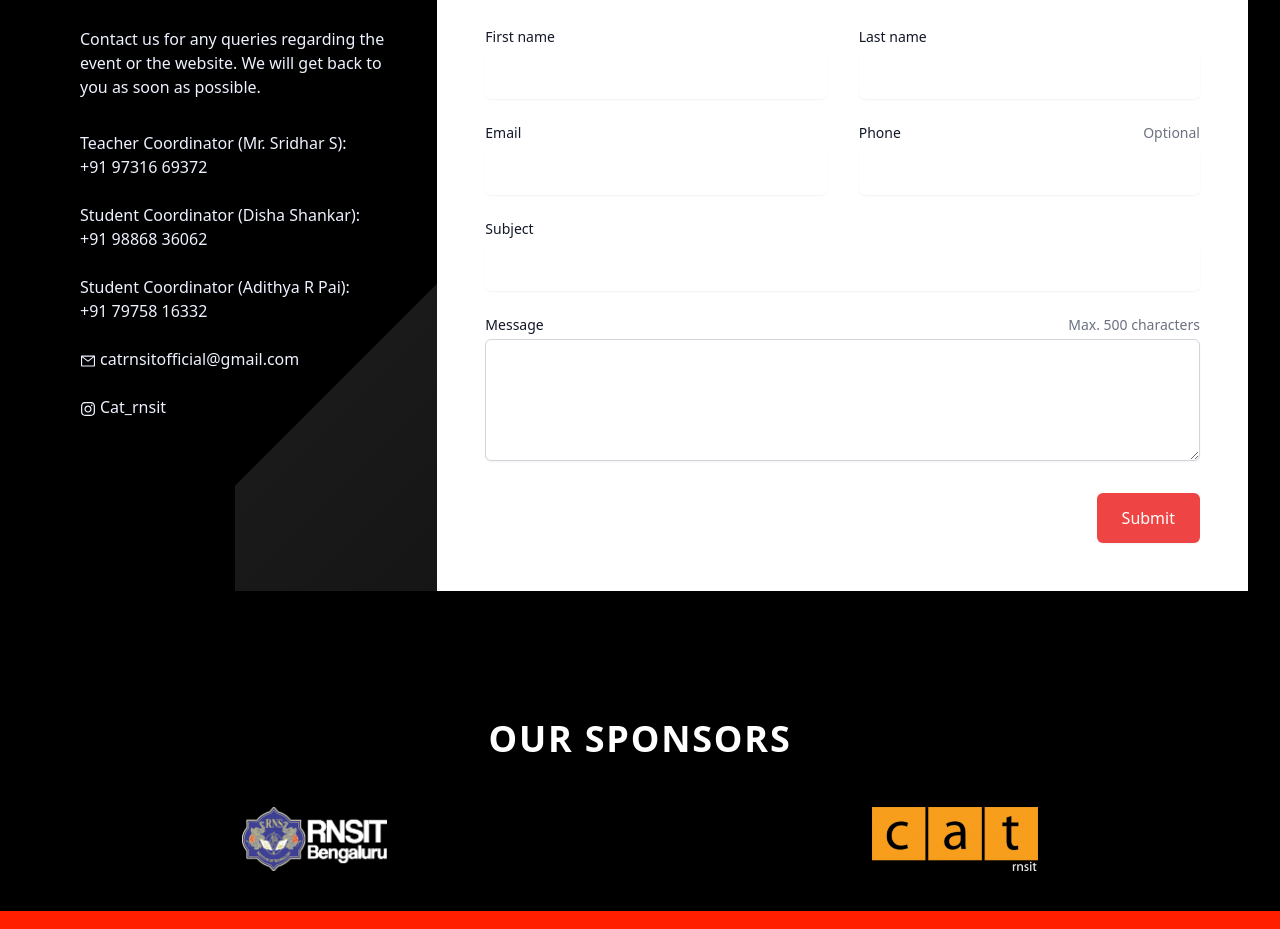
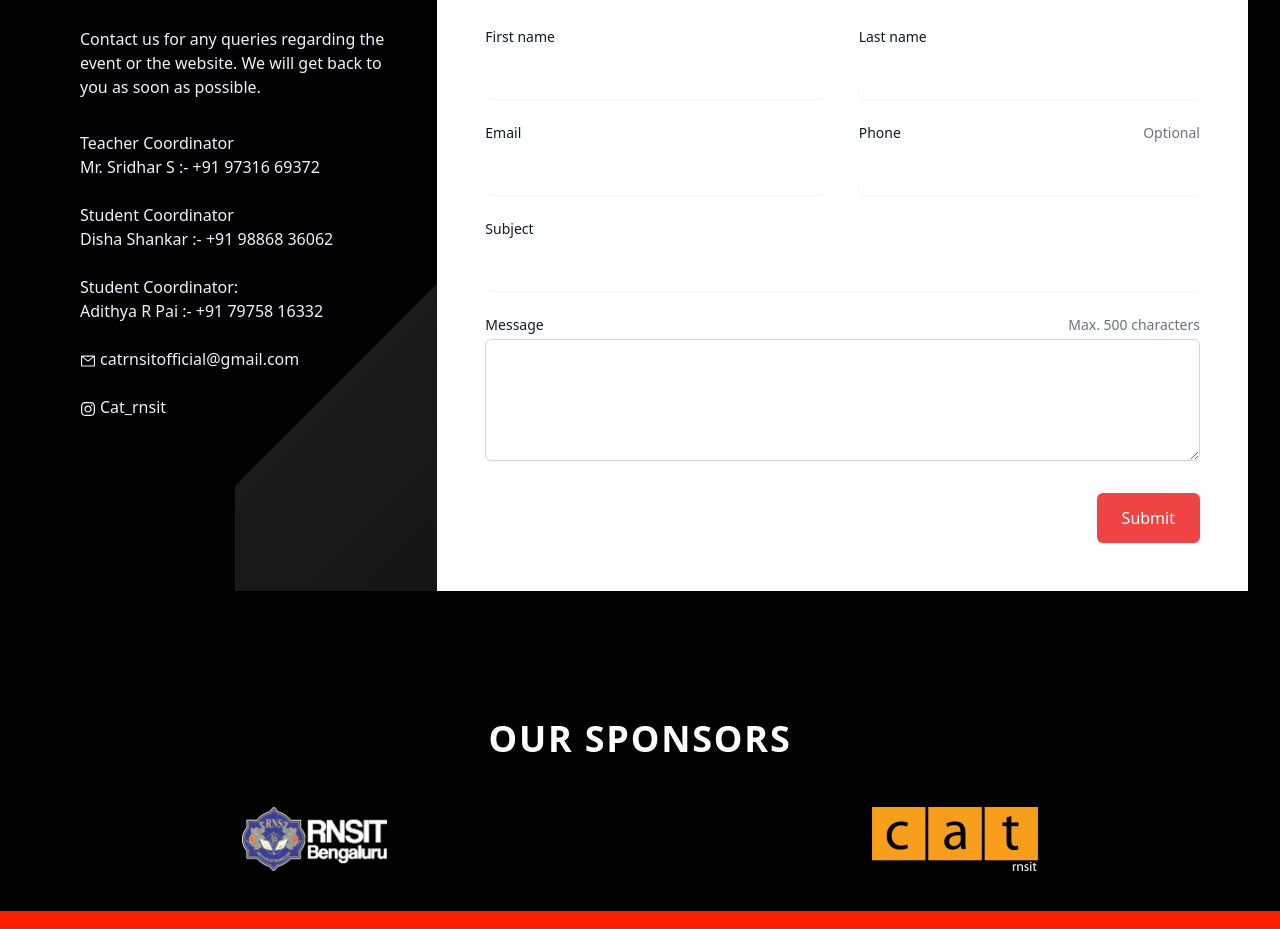
Before and after one commit to NidPlays/pantheon2023, a React (Vite) app in the folder pantheon2023/: page / in a window 1280 px wide. Shown: the part 4060-4989 px from the top of the page. Built offline with nearby package versions, Linux system fonts and the light colour scheme; grey boxes are pictures that could not be loaded.

Commit message:
fixed nav

```diff
--- a/pantheon2023/src/components/Contact.jsx
+++ b/pantheon2023/src/components/Contact.jsx
@@ -115,15 +115,15 @@ function Contact() {
                                         <span className="sr-only">Phone number</span>
                                     </dt>
                                     <dd className="flex-col text-base text-indigo-50">
-                                        <a href="tel:9731669372">Teacher Coordinator (Mr. Sridhar S):<div>+91 97316 69372 </div></a>{" "}
+                                        <a href="tel:9731669372">Teacher Coordinator<div>Mr. Sridhar S :- +91 97316 69372 </div></a>{" "}
                                         {/* TODO FORMAT and add this as links*/}
                                     </dd>
                                     <dd className="flex-col text-base text-indigo-50">
-                                        <a href="tel:9886836062">Student Coordinator (Disha Shankar):<div>+91 98868 36062 </div></a>{" "}
+                                        <a href="tel:9886836062">Student Coordinator<div>Disha Shankar :- +91 98868 36062 </div></a>{" "}
                                         {/* TODO FORMAT and  add this as links*/}
                                     </dd>
                                     <dd className="flex-col text-base text-indigo-50">
-                                        <a href="tel:7975816332">Student Coordinator (Adithya R Pai):<div> +91 79758 16332 </div></a>{" "}
+                                        <a href="tel:7975816332">Student Coordinator:<div>Adithya R Pai :- +91 79758 16332 </div></a>{" "}
                                         {/* TODO FORMAT and add this as links*/}
                                     </dd>
                                     <dt>
```
